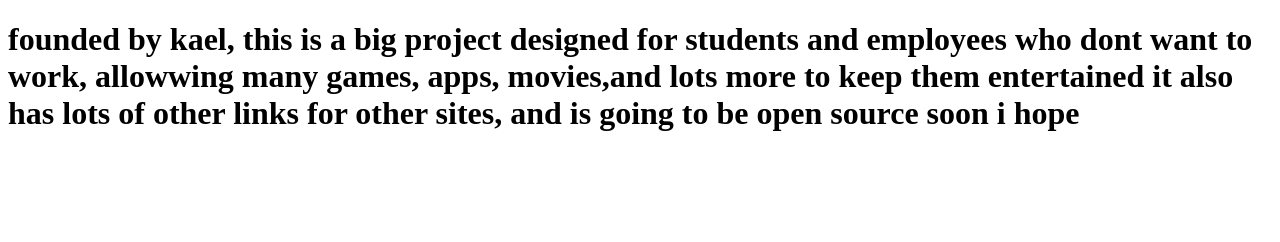
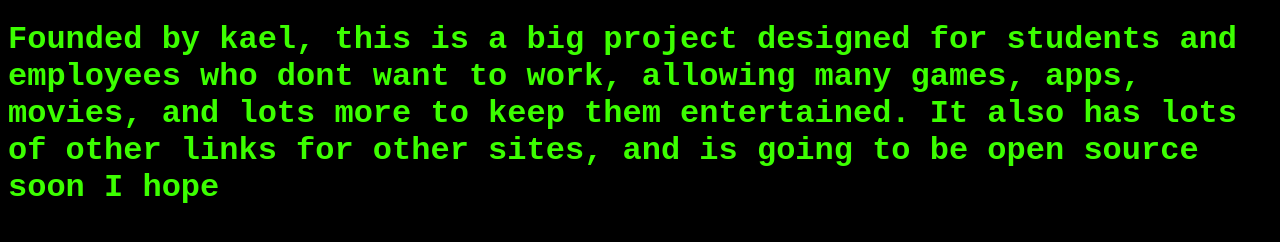
Before and after one commit to bro-fell-off-scull-emoji/community-college-tuition, a plain HTML site: page about.html in a window 1280 px wide. Drawn offline with Linux system fonts and the light colour scheme.

Commit message:
Update about.html

```diff
--- a/about.html
+++ b/about.html
@@ -4,5 +4,18 @@
     <meta charset="UTF-8">
     <meta name="viewport" content="width=device-width, initial-scale=1.0">
     <title>about page</title>
-<h1> founded by kael, this is a big project designed for students and employees who dont want to work, allowwing many games, apps, movies,and lots more to keep them entertained
-    it also has lots of other links for other sites, and is going to be open source soon i hope</h1>
+
+<style>
+    body {
+        background-color: black;
+        color: rgb(60, 255, 0);
+        font-family: 'Courier New', Courier, monospace, consolas;
+    text-align: middle;
+
+        }
+     </style>
+    </head>
+    <body>
+        <h1>Founded by kael, this is a big project designed for students and employees who dont want to work, allowing many games, apps, movies, and lots more to keep them entertained. It also has lots of other links for other sites, and is going to be open source soon I hope</h1>
+    </body>
+    </html>
```
